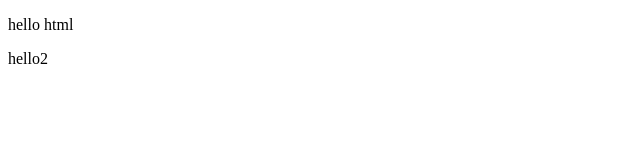
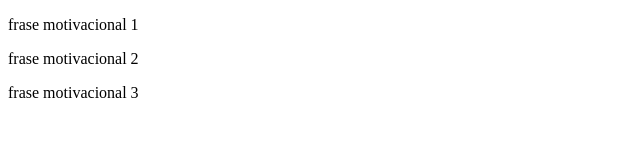
Before and after one commit to pedrogamedev/bootcampfatec, a plain HTML site: page index.html in a window 1280 px wide. Shown: the whole page, without its empty margins (0-640 px from the left). Drawn offline with Linux system fonts and the light colour scheme.

Commit message:
frasemotivacional1

```diff
--- a/index.html
+++ b/index.html
@@ -7,7 +7,8 @@
     <title>Hello world!</title>
 </head>
 <body>
-    <p> hello html</p>
-    <p>hello2</p>
+    <p> frase motivacional 1</p>
+    <p> frase motivacional 2</p>
+    <p> frase motivacional 3</p>
 </body>
 </html>
```
